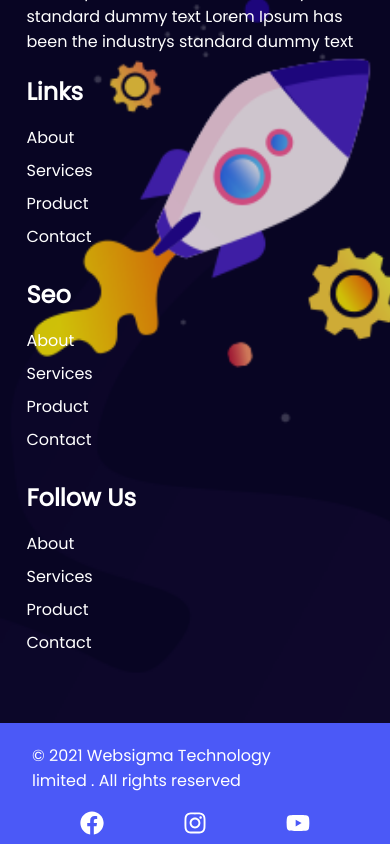
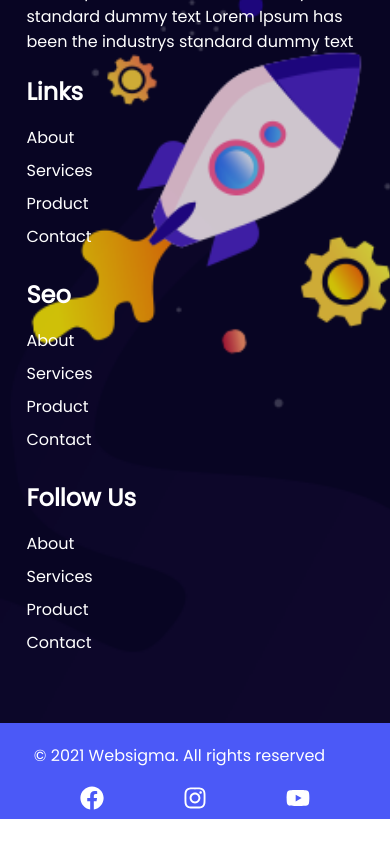
Before and after one commit to likitha0217/websigmanew, a React (Create React App) app: page / in a window 390 px wide. Shown: the part 7635-8479 px from the top of the page. After the commit the page ends 8454 px from the top, so only its background shows below. Built offline with nearby package versions, Linux system fonts and the light colour scheme.

Commit message:
'mobile'

```diff
--- a/src/components/Footer/Footer.js
+++ b/src/components/Footer/Footer.js
@@ -57,7 +57,7 @@ const Footer = () => {
                 <SocialMediaWrapper>
 
                     <WebsiteRight>
-                    © 2021 Websigma Technology limited . All rights reserved
+                    © 2021 Websigma. All rights reserved
                     </WebsiteRight>
                     <SocialIcons>
                         <SocialIconLinks href="/" target="_blank" arial-label="Facebook">
```
